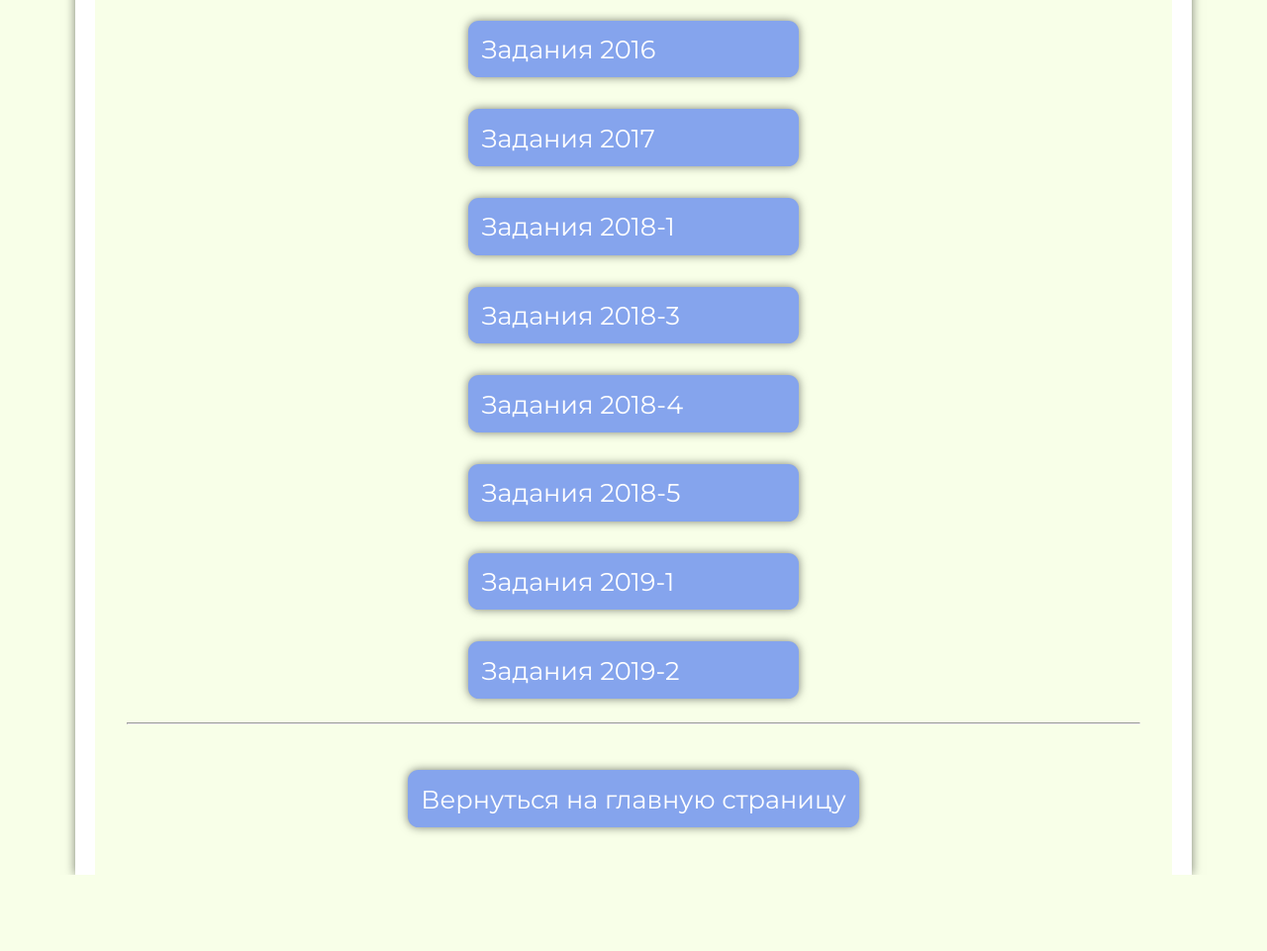
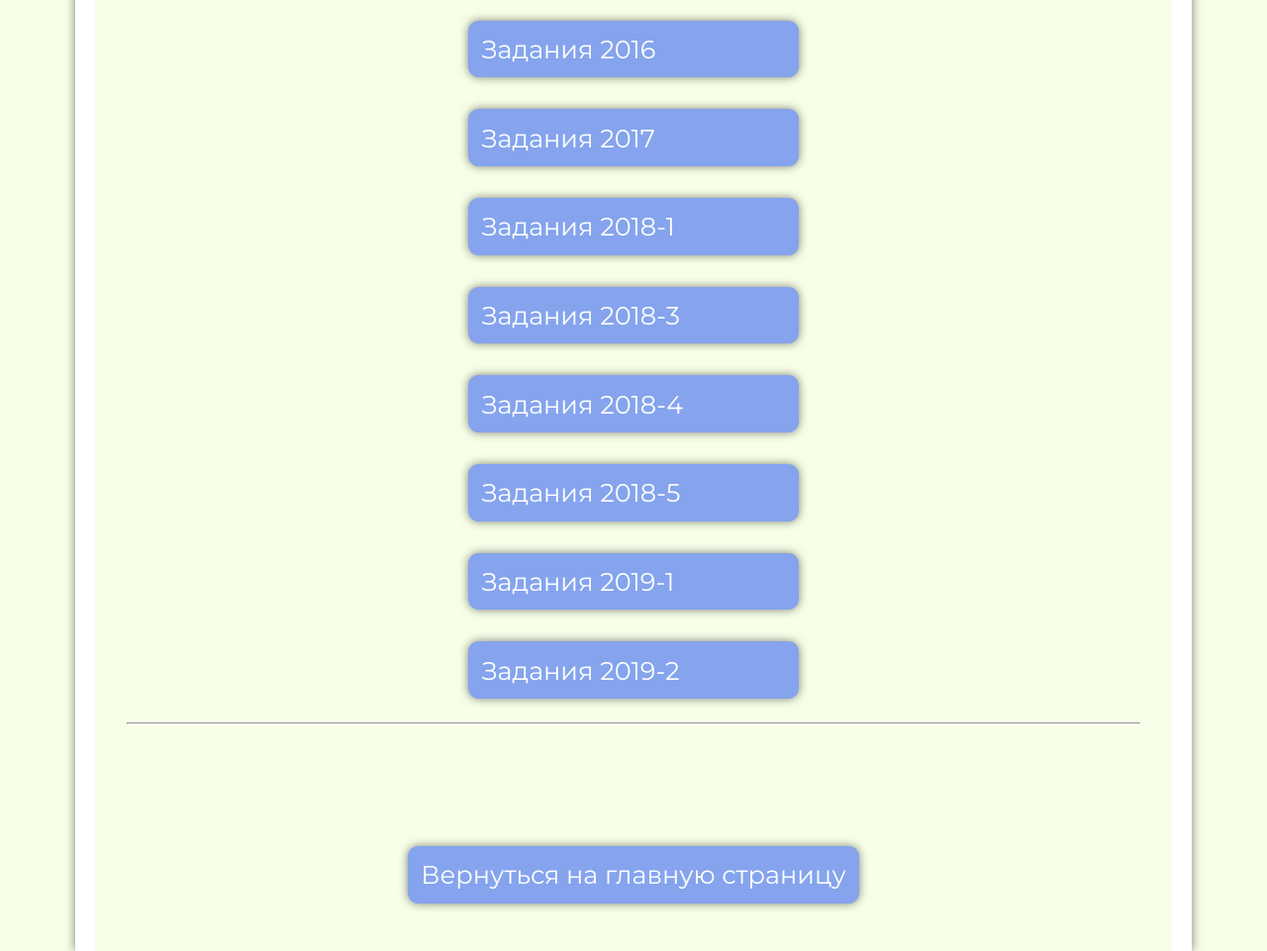
Before and after one commit to botatmatstat/botatmatstat.github.io, a plain HTML site: page instructions.html in a window 1280 px wide. Shown: the part 112-1073 px from the top of the page at 99% size. Before the commit the page ends 996 px from the top, so only its background shows below. Drawn offline with Linux system fonts and the light colour scheme.

Commit message:
Add files via upload

```diff
--- a/instructions.html
+++ b/instructions.html
@@ -9,7 +9,7 @@
 <h1>Ботать матстат</h1><hr>
 <div class="container" id="choose" style="max-width: 50%; display: block;"></div><hr>
 <div class="container">
-<button class="button" onclick="location.href='index.html';" style="margin-top: 5%;">Вернуться на главную страницу</button>
+<button class="button" onclick="location.href='index.html';" style="margin-top: 15%;">Вернуться на главную страницу</button>
 </div>
 <script src="scripts/choose_questions.js"></script>
 </body>
```
Also changed, not shown: quiz.html (+1 -1 lines), results.html (+1 -1 lines).
